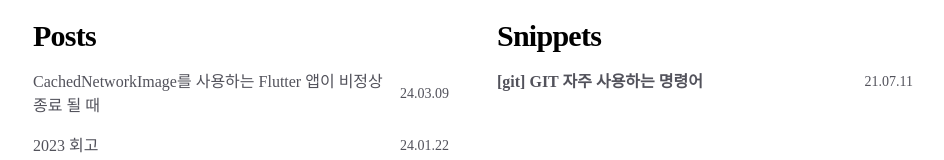
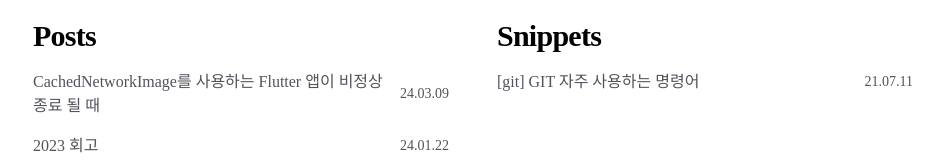
Before and after one commit to 2dowon/2dowon.com, a Next.js app: page /archives in a window 1280 px wide. Shown: the part 190-350 px from the top of the page, without its empty margins (167-1111 px from the left). Built offline with nearby package versions, Linux system fonts and the light colour scheme; a web font is replaced by a local one.

Commit message:
chore: small updates

```diff
--- a/app/_components/snippets/SnippetSimpleItem.tsx
+++ b/app/_components/snippets/SnippetSimpleItem.tsx
@@ -15,7 +15,7 @@ const SnippetSimpleItem = ({
   return (
     <Link href={`/snippets/${tag}/${slug}`}>
       <div className="flex items-center justify-between group text-zinc-600 dark:text-zinc-400">
-        <p className="text-base font-bold break-all underline-offset-4 line-clamp-1 group-hover:underline">
+        <p className="text-base break-all underline-offset-4 group-hover:underline">
           [{tag}] {title}
         </p>
         <p className="text-xs md:text-sm text-end ml-[0.5rem]">
--- a/archives/snippets/git/frequently-used-git-commands.mdx
+++ b/archives/snippets/git/frequently-used-git-commands.mdx
@@ -3,8 +3,6 @@ title: GIT 자주 사용하는 명령어
 date: "2021-07-11"
 tag: "git"
 ---
-
-작업할 때 VSCode를 사용하는데, add, message, commit, push 작업은 VSCode의 Source Control을 이용하는 것이 더 편해서 이를 사용한다. 그래서 git 명령어는 pull, merge 그리고 branch checkout과 생성할 때에만 자주 사용한다. commit 취소나 push 취소의 경우, 가끔씩 실수하면 사용하는데 그러다보니 계속 사용할 때마다 찾고 있기도 하고, 특히 최근 console.log를 검색할 수 있는 `grep` 에 대해서도 알게 되어서 같이 정리할 겸 적어두려고 한다.
 
 # commit 취소
 
```
